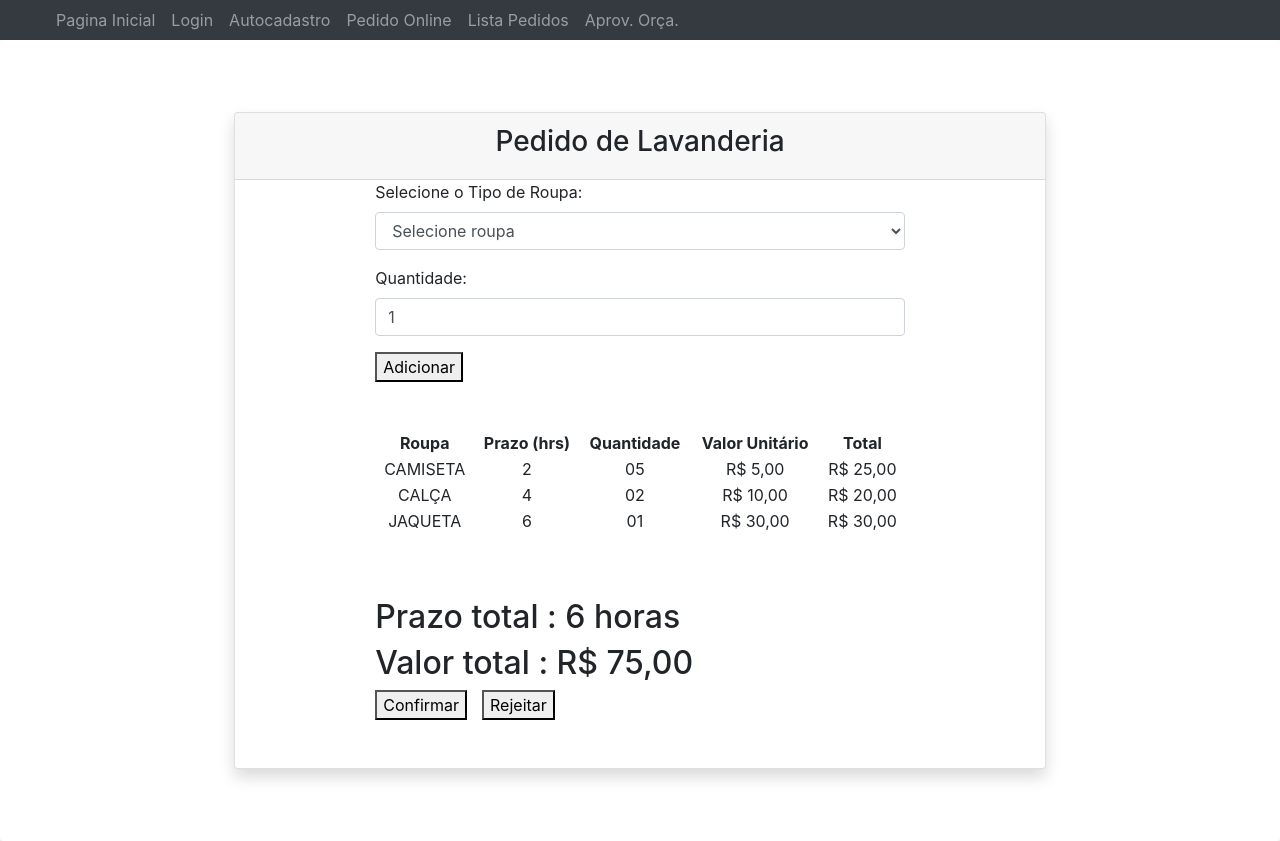
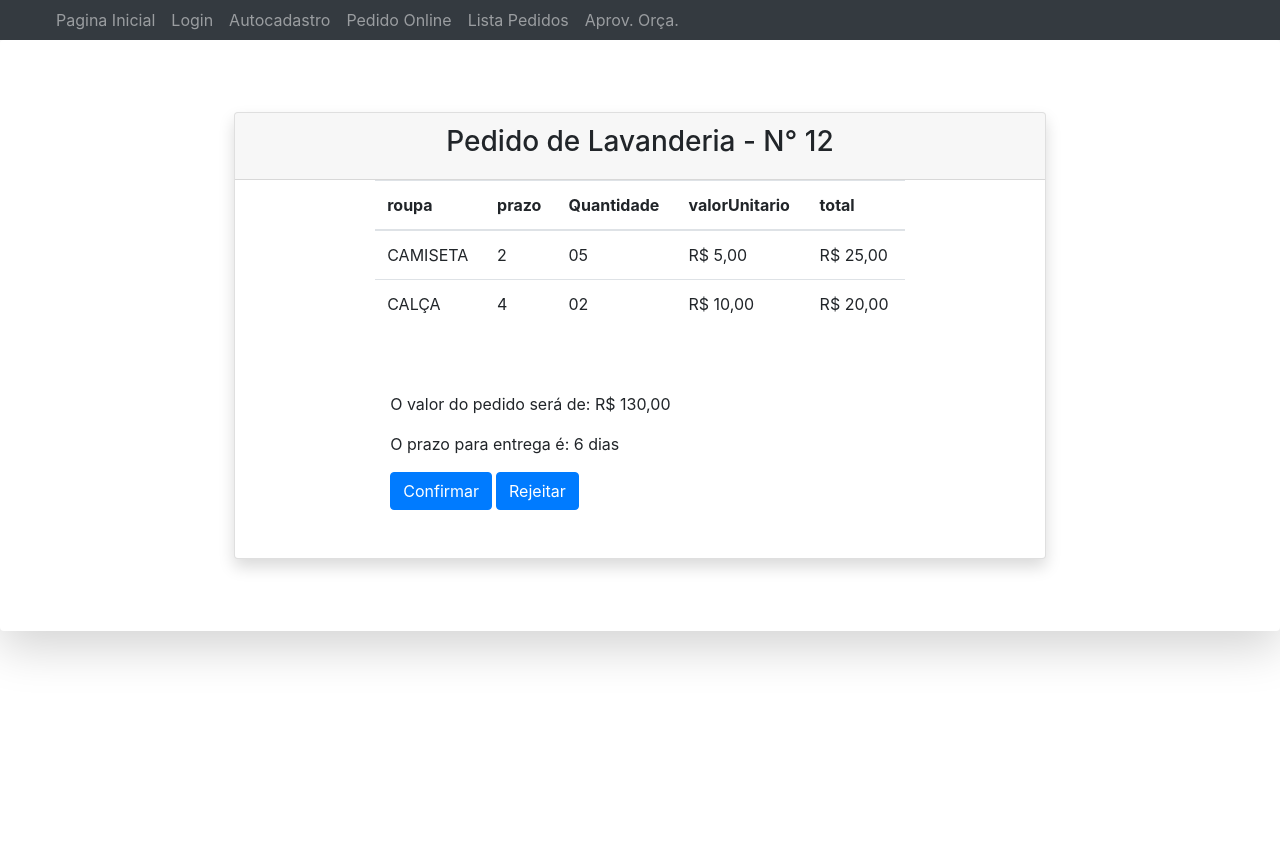
Before and after one commit to RicardoGomes00/web2-front, an Angular app in the folder we2-front/: page /aprovacao-orcamento in a window 1280 px wide. After the commit the page ends 800 px from the top, so only its background shows below. Built offline with nearby package versions, Linux system fonts and the light colour scheme.

Commit message:
fix: style 2.0

```diff
--- a/we2-front/src/app/Cliente/aprovacao-orcamento/aprovacao-orcamento.component.html
+++ b/we2-front/src/app/Cliente/aprovacao-orcamento/aprovacao-orcamento.component.html
@@ -3,40 +3,18 @@
     <div class="col-12 col-md-8 mb-5">
       <div class="card shadow round mt-5">
             <div class="card-header">
-              <h3 class="text-center">Pedido de Lavanderia</h3>
+              <h3 class="text-center">Pedido de Lavanderia - N° 12</h3>
             </div>
               <div class="row justify-content-center">
                 <div class="col-12 col-sm-8 mb-5">
-                  <form name = "pedido" id="pedidoform">
-                    <div class="control-group">
-                      <label for="tipo-roupa">Selecione o Tipo de Roupa:</label>
-                      <select class="form-control wide" id="tipo-roupa" name="tipo-roupa">
-                        <option selected disabled value =" ">Selecione roupa</option>
-                        <option value="calcajeans">Calça Jeans</option>
-                        <option value="camiseta">Camiseta</option>
-                        <option value="blusamoletom">Blusa Moletom</option>
-                        <option value="roupaintima">Roupa Intima</option>
-                        <option value="jaqueta">Jaqueta</option>
-                      </select>
-                      <p class="help-block text-danger"></p>
-                      <label for="quantidade">Quantidade:</label>
-                      <input class="form-control wide" type="number" id="quantidade" name="quantidade" min="1" value="1">
-                      <p class="help-block text-danger"></p>
-                    </div>
-                    <div>
-                      <button  type="submit" id="adicionar-pedido">Adicionar</button>
-                    </div>
-                  </form>
-
-                  <div class = "d-flex flex-column text-center mb-5 pt-5">
-                    <table id="pedido-table">
+                  <table class="table">
                     <thead>
                       <tr>
-                          <th>Roupa</th>
-                          <th>Prazo (hrs)</th>
+                        <th>roupa</th>
+                        <th>prazo</th>
                         <th>Quantidade</th>
-                          <th>Valor Unitário</th>
-                          <th>Total</th>
+                        <th>valorUnitario</th>
+                        <th>total</th>
                       </tr>
                     </thead>
                     <tbody>
@@ -54,24 +32,20 @@
                         <td>R$ 10,00</td>
                         <td>R$ 20,00</td>
                       </tr>
-                        <tr>
-                          <td> JAQUETA</td>
-                          <td>6</td>
-                          <td>01</td>
-                          <td>R$ 30,00</td>
-                          <td>R$ 30,00</td>
-                        </tr>
                     </tbody>
                   </table>
-                    <p class="help-block text-danger"></p>
+
+                  <div class="container-fluid pt-5">
+                    <div class="row justify-content">
+                      <div class="col-12 col-sm-8">
+                        <p>O valor do pedido será de: R$ 130,00 </p>
+                        <p>O prazo para entrega é: 6 dias</p>
+                        <div class="d-flex">
+                          <button class="btn btn-primary" onclick="alert('O pedido nº 12 foi confirmado!')" type="button" id="confirmar-pedido">Confirmar</button>
+                          <button type="button" class="btn btn-primary ml-1" onclick="alert('Seu pedido foi cancelado')"id="rejeitar-pedido">Rejeitar</button>
                         </div>
-                    <h2>Prazo total : 6 horas</h2>
-                    <h2>Valor total : R$ 75,00</h2>
-                    <div>
-                        <button style ="margin-right: 15px;"
-                                      onclick="alert('O pedido nº 33 foi confirmado!')" type="button" id="confirmar-pedido">Confirmar</button>
-                      <button  type="button"
-                                      onclick="alert('Seu pedido foi cancelado')"id="rejeitar-pedido">Rejeitar</button>
+                      </div>
+                    </div>
                   </div>
                 </div>
               </div>
--- a/we2-front/src/app/Cliente/aprovacao-orcamento/aprovacao-orcamento.component.ts
+++ b/we2-front/src/app/Cliente/aprovacao-orcamento/aprovacao-orcamento.component.ts
@@ -8,5 +8,19 @@ import { Component } from '@angular/core';
   styleUrl: './aprovacao-orcamento.component.css'
 })
 export class AprovacaoOrcamentoComponent {
+  order = [
+    {
+      roupa: 'CAMISETA',
+      prazo: '2',
+      Quantidade: '05',
+      valorUnitario: '5,00',
+      total:'25,00',
+    },
+  ];
 
+  rejeitar(){
+  }
+
+  aprovar(){
+  }
 }
--- a/we2-front/src/app/Cliente/login/login.component.html
+++ b/we2-front/src/app/Cliente/login/login.component.html
@@ -23,7 +23,7 @@
           </div>
             <!--ajustar espaçamento dos botões-->
             <button type="button" class="btn btn-primary mr-20">Entrar</button>
-            <button type="button" class="btn btn-primary" (click)="onSignUpClick()">
+            <button type="button" class="btn btn-primary ml-1" (click)="onSignUpClick()">
               Cadastrar
           </button>
         </form>
```
Lines whose indentation alone changed are shown as unchanged.
